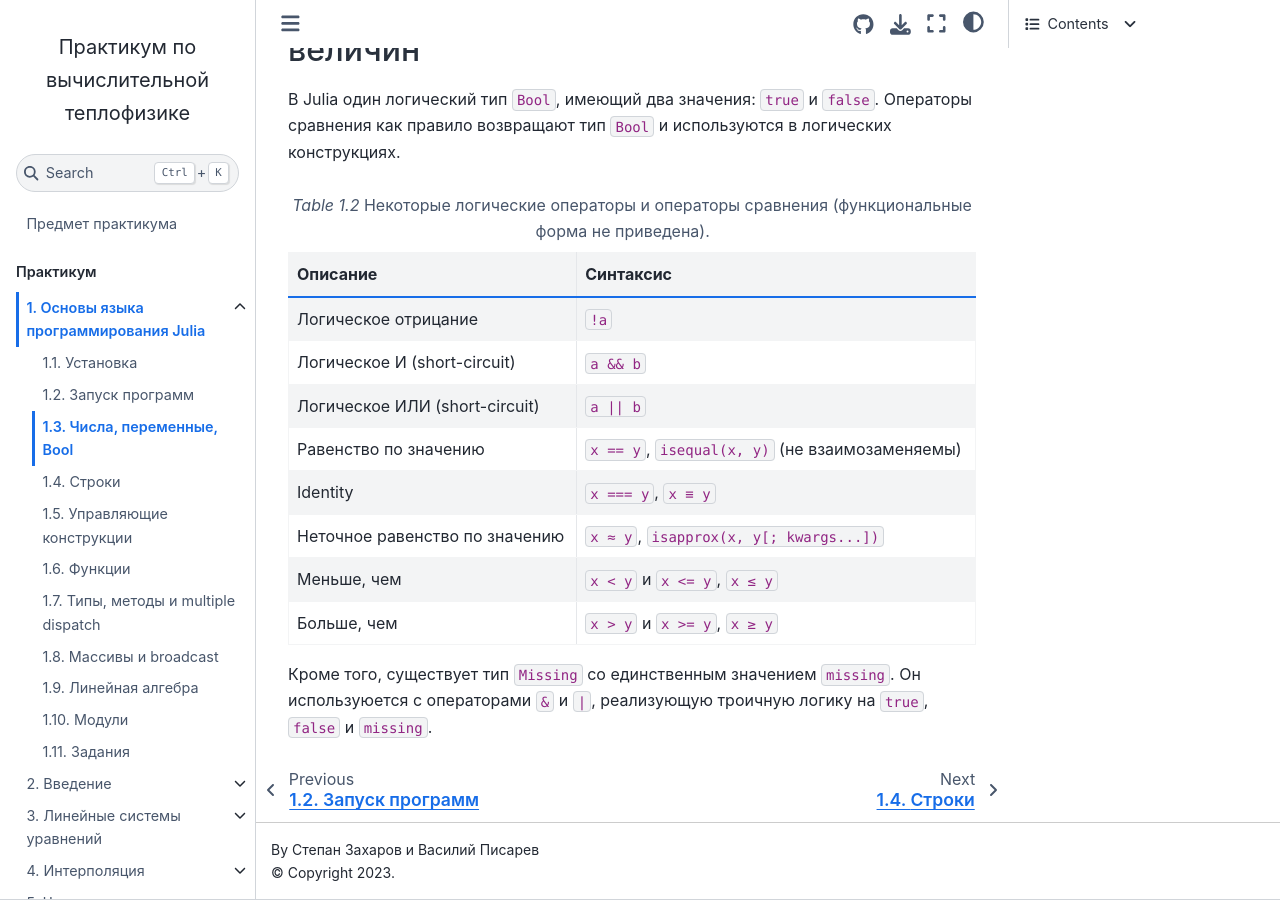
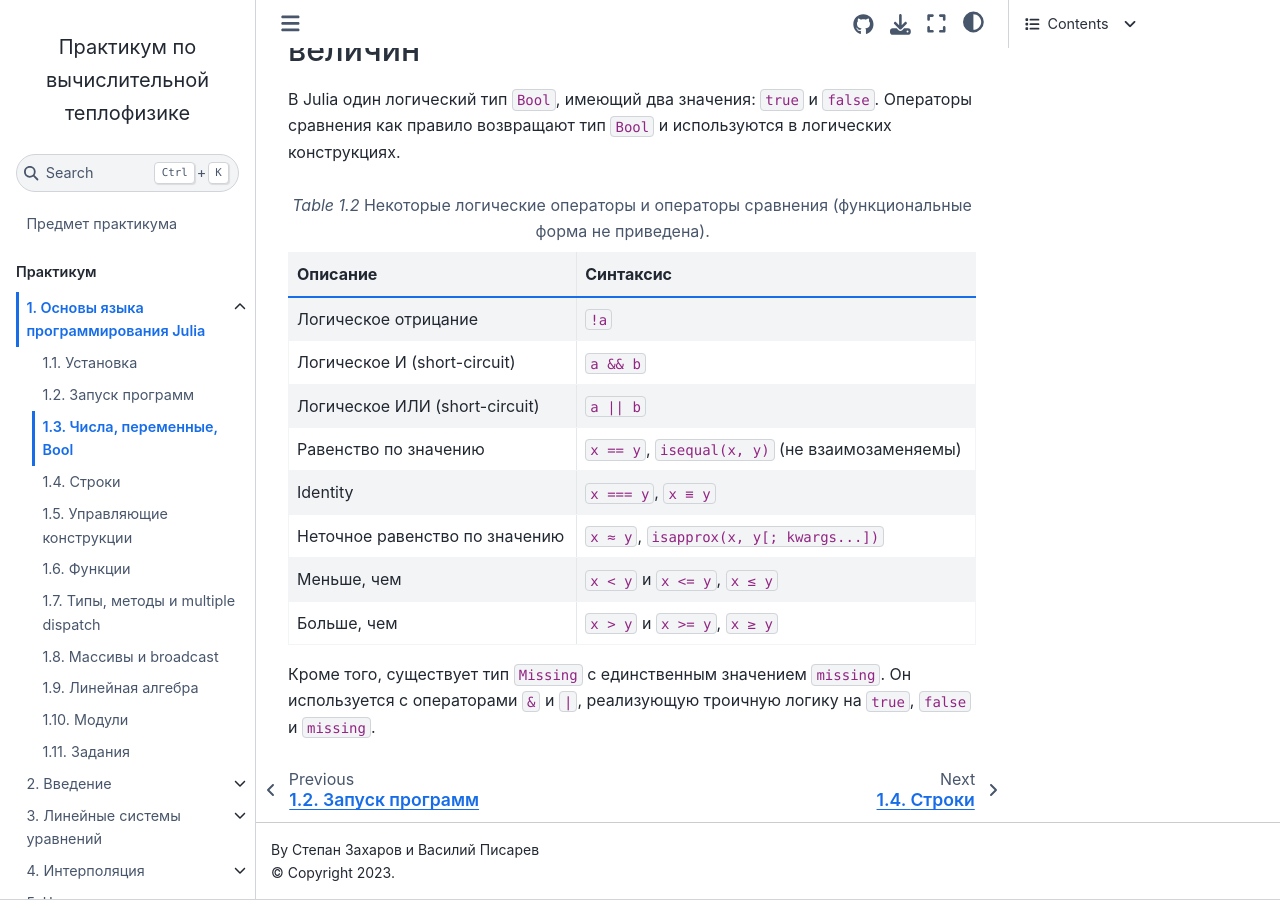
Before and after one commit to stepanzh/computational_thermodynamics, a Jupyter Book: the page built from book/julia/numbers.md, in a window 1280 px wide and 900 px high, scrolled down 2939 px. Built offline with Jupyter Book 1.0.4 settings and Sphinx 7.4.7 and the Sphinx Book theme 1.1.4, drawn with Linux system fonts in a browser that asks for light colours.

Commit message:
typo: конец раздела арифметике в Julia

````diff
--- a/book/julia/numbers.md
+++ b/book/julia/numbers.md
@@ -169,4 +169,5 @@ julia> sqrt(-1.0 + 0im)
   - `x > y` и `x >= y`, `x ≥ y`
 ```
 
-Кроме того, существует тип `Missing` со единственным значением `missing`. Он используюется с операторами `&` и `|`, реализующую троичную логику на `true`, `false` и `missing`.
+Кроме того, существует тип `Missing` с единственным значением `missing`.
+Он используется с операторами `&` и `|`, реализующую троичную логику на `true`, `false` и `missing`.
````
